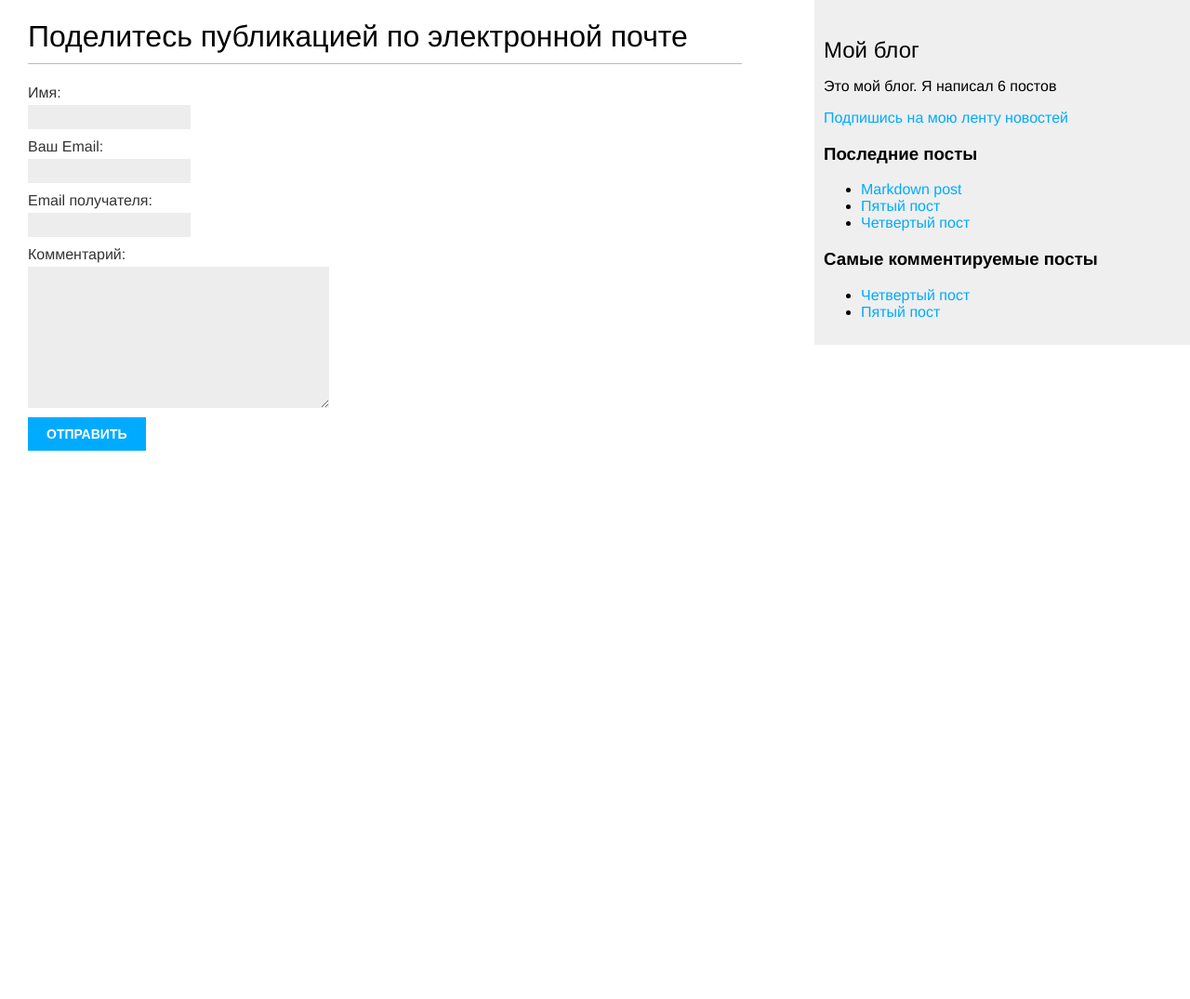
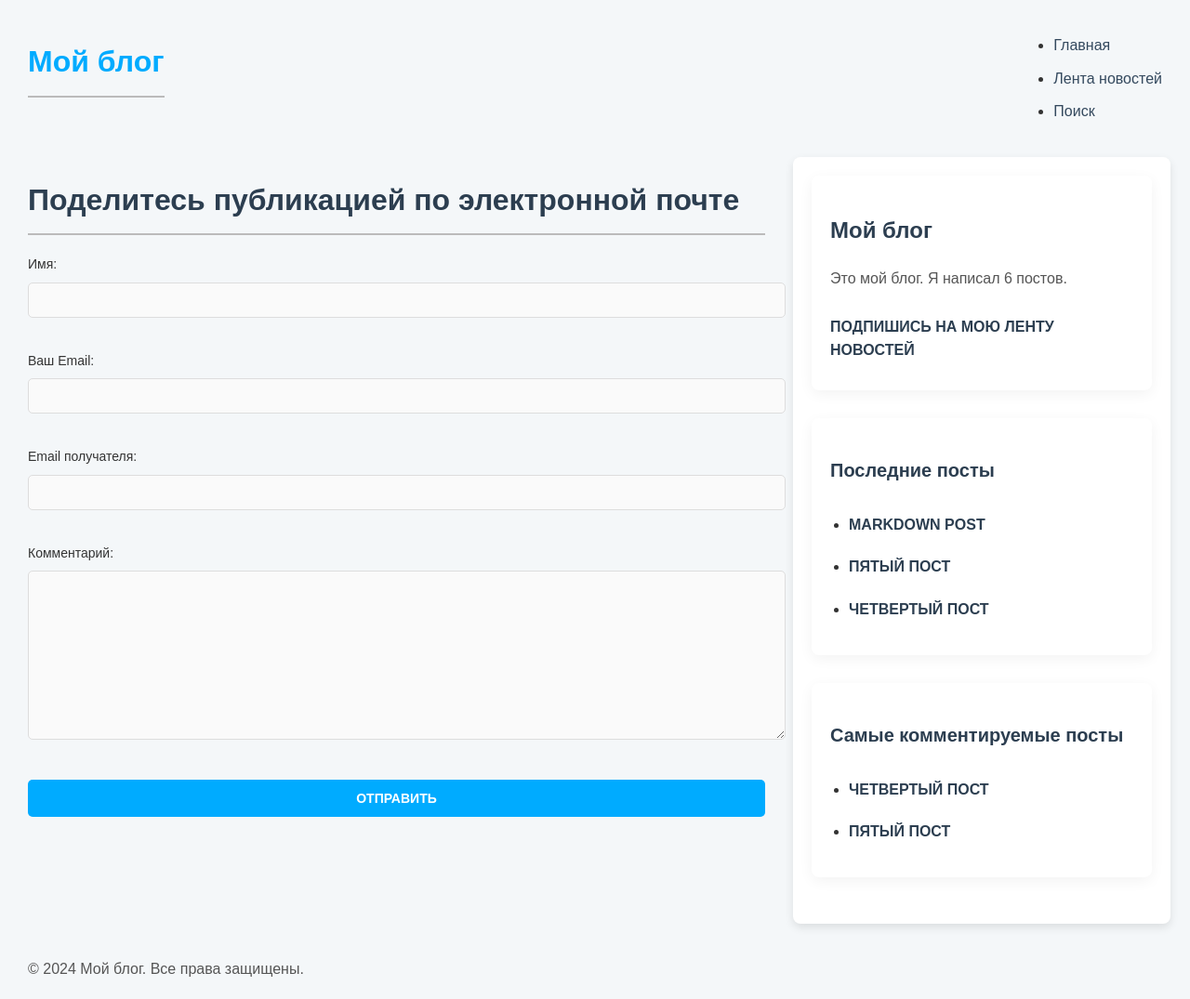
Before and after one commit to Dontgoingforyou/myblog, a Django app: template blog/templates/blog/post/share.html in a window 1280 px wide. Shown: the whole page at 93% size. Before the commit the page ends 485 px from the top, so only its background shows below. Run offline with Django 5.2, Linux system fonts and the light colour scheme; the template is opened without the code that fills it: values that come from a table or form of the project are taken from there, others are empty; data comes from the database, SQL or seed files in the repository.

Commit message:
update template base.html

```diff
--- a/blog/static/css/blog.css
+++ b/blog/static/css/blog.css
@@ -1,97 +1,244 @@
+/* Общие стили для body */
 body {
-    margin:0;
-    padding:0;
-    font-family:helvetica, sans-serif;
+    margin: 0;
+    padding: 0;
+    font-family: 'Arial', sans-serif;
+    background-color: #f4f7f9;
+    color: #333;
+    line-height: 1.6;
 }
 
+/* Ссылки */
 a {
-    color:#00abff;
-    text-decoration:none;
+    color: #00abff;
+    text-decoration: none;
+    transition: color 0.3s ease;
 }
 
-h1 {
-    font-weight:normal;
-    border-bottom:1px solid #bbb;
-    padding:0 0 10px 0;
+a:hover {
+    color: #007bb5;
 }
 
-h2 {
-    font-weight:normal;
-    margin:30px 0 0;
+/* Заголовки */
+h1, h2 {
+    color: #2c3e50;
+    font-weight: 600;
+    margin-bottom: 20px;
 }
 
-#content {
-    float:left;
-    width:60%;
-    padding:0 0 0 30px;
+/* Заголовок главного контента */
+h1 {
+    border-bottom: 2px solid #bbb;
+    padding-bottom: 10px;
 }
 
-#sidebar {
-    float:right;
-    width:30%;
-    padding:10px;
-    background:#efefef;
-    height:100%;
+/* Основной контейнер с контентом и сайдбаром */
+.container {
+    display: flex;
+    justify-content: space-between;
+    margin: 0 30px;
+    padding-top: 20px;
 }
 
+/* Основной контент */
+#content {
+    flex: 0 0 65%;
+    padding-right: 30px;
+}
+
+/* Сайдбар */
+#sidebar {
+    flex: 0 0 30%;
+    background-color: #ffffff;
+    padding: 20px;
+    box-shadow: 0px 4px 10px rgba(0, 0, 0, 0.1);
+    border-radius: 8px;
+}
+
+/* Параграфы */
+p {
+    font-size: 16px;
+    color: #555;
+    margin-bottom: 20px;
+}
+
+/* Параграф с датой */
 p.date {
-    color:#ccc;
-    font-family: georgia, serif;
-    font-size: 16px;
+    color: #888;
+    font-family: 'Georgia', serif;
     font-style: italic;
 }
 
-.left {
-    float:left;
-    margin-right:10px;
+/* Лента подписки */
+#sidebar a {
+    font-weight: bold;
+    color: #2c3e50;
+    display: inline-block;
+    margin-top: 10px;
+    text-transform: uppercase;
 }
 
-/* pagination */
-.pagination {
-    margin:40px 0;
-    font-weight:bold;
+#sidebar a:hover {
+    color: #00abff;
 }
 
-/* forms */
-label {
-    float:left;
-    clear:both;
-    color:#333;
-    margin-bottom:4px;
-}
-input, textarea {
-    clear:both;
-    float:left;
-    margin:0 0 10px;
-    background:#ededed;
-    border:0;
-    padding:6px 10px;
-    font-size:12px;
-}
-input[type=submit] {
-    font-weight:bold;
-    background:#00abff;
-    color:#fff;
-    padding:10px 20px;
-    font-size:14px;
-    text-transform:uppercase;
-}
-.errorlist {
-    color:#cc0033;
-    float:left;
-    clear:both;
-    padding-left:10px;
+/* Стиль для списков последних и популярных постов */
+ul {
+    padding-left: 20px;
 }
 
-/* comments */
+ul li {
+    margin-bottom: 10px;
+}
+
+ul li a {
+    font-size: 16px;
+    color: #34495e;
+    font-weight: 500;
+    transition: color 0.3s ease;
+}
+
+ul li a:hover {
+    color: #00abff;
+}
+
+/* Пагинация */
+.pagination {
+    display: flex;
+    justify-content: center;
+    gap: 15px;
+    margin: 40px 0;
+}
+
+.pagination a {
+    background-color: #00abff;
+    color: #fff;
+    padding: 12px 20px;
+    border-radius: 5px;
+    text-transform: uppercase;
+    text-decoration: none;
+    font-size: 14px;
+    transition: background-color 0.3s;
+}
+
+.pagination a:hover {
+    background-color: #007bb5;
+}
+
+/* Формы */
+label {
+    display: block;
+    margin-bottom: 8px;
+    color: #333;
+    font-size: 14px;
+}
+
+input, textarea {
+    width: 100%;
+    padding: 10px;
+    background-color: #fafafa;
+    border: 1px solid #ddd;
+    border-radius: 5px;
+    font-size: 14px;
+    margin-bottom: 15px;
+}
+
+input[type="submit"] {
+    background-color: #00abff;
+    color: white;
+    font-weight: bold;
+    padding: 12px 20px;
+    border-radius: 5px;
+    text-transform: uppercase;
+    border: none;
+    cursor: pointer;
+    font-size: 14px;
+    transition: background-color 0.3s;
+}
+
+input[type="submit"]:hover {
+    background-color: #007bb5;
+}
+
+/* Ошибки в формах */
+.errorlist {
+    color: #cc0033;
+    margin-top: 10px;
+    padding-left: 10px;
+}
+
+/* Комментарии */
 .comment {
-    padding:10px;
+    padding: 15px;
+    background-color: #ffffff;
+    border-radius: 8px;
+    margin-bottom: 15px;
+    box-shadow: 0 4px 10px rgba(0, 0, 0, 0.05);
 }
+
 .comment:nth-child(even) {
-    background:#efefef;
+    background-color: #f9f9f9;
 }
+
 .comment .info {
-    font-weight:bold;
-    font-size:12px;
-    color:#666;
+    font-size: 14px;
+    font-weight: bold;
+    color: #666;
 }
+
+/* Стиль для блока с изображением */
+.comment .left {
+    float: left;
+    margin-right: 10px;
+    width: 50px;
+    height: 50px;
+    border-radius: 50%;
+    background-size: cover;
+    background-position: center;
+}
+
+/* Дополнительные визуальные эффекты */
+.card {
+    background-color: #ffffff;
+    padding: 20px;
+    border-radius: 8px;
+    box-shadow: 0 4px 15px rgba(0, 0, 0, 0.05);
+    margin-bottom: 30px;
+}
+
+.card h3 {
+    color: #2c3e50;
+    font-size: 20px;
+    font-weight: bold;
+}
+
+.card p {
+    color: #555;
+    font-size: 16px;
+    margin-bottom: 10px;
+}
+
+.card a {
+    color: #00abff;
+    font-weight: bold;
+    text-decoration: none;
+    transition: color 0.3s ease;
+}
+
+.card a:hover {
+    color: #007bb5;
+}
+
+/* Анимации */
+.fadeIn {
+    animation: fadeIn 0.5s ease-out;
+}
+
+@keyframes fadeIn {
+    from {
+        opacity: 0;
+    }
+    to {
+        opacity: 1;
+    }
+}
--- a/blog/templates/blog/base.html
+++ b/blog/templates/blog/base.html
@@ -4,39 +4,69 @@
 <html lang="en">
 <head>
     <meta charset="UTF-8">
-    <title>{% block title %}{% endblock %}</title>
+    <meta name="viewport" content="width=device-width, initial-scale=1.0">
+    <title>{% block title %}Мой блог{% endblock %}</title>
     <link href="{% static 'css/blog.css' %}" rel="stylesheet">
 </head>
 <body>
-    <div id="content">
+    <header>
+        <div class="container">
+            <div id="logo">
+                <h1><a href="/">Мой блог</a></h1>
+            </div>
+            <nav>
+                <ul>
+                    <li><a href="/">Главная</a></li>
+                    <li><a href="{% url 'blog:post_feed' %}">Лента новостей</a></li>
+                    <li><a href="{% url 'blog:post_search' %}">Поиск</a></li>
+                </ul>
+            </nav>
+        </div>
+    </header>
+
+    <div class="container">
+        <main id="content">
             {% block content %}
             {% endblock %}
+        </main>
+
+        <aside id="sidebar">
+            <div class="card">
+                <h2>Мой блог</h2>
+                <p>Это мой блог. {% total_posts as total %} Я написал {{ total }} {{ total|russian_pluralize:"пост,поста,постов" }}.</p>
+                <p><a href="{% url 'blog:post_feed' %}">Подпишись на мою ленту новостей</a></p>
             </div>
-    <div id="sidebar">
-        <h2>Мой блог</h2>
-        <p>
-            Это мой блог.
-            {% total_posts as total %}
-            Я написал {{ total }} {{ total|russian_pluralize:"пост,поста,постов" }}
-        </p>
 
-        <p>
-            <a href="{% url 'blog:post_feed' %}"> Подпишись на мою ленту новостей</a>
-        </p>
-
+            <div class="card">
                 <h3>Последние посты</h3>
                 {% show_latest_posts %}
+            </div>
 
+            <div class="card">
                 <h3>Самые комментируемые посты</h3>
                 {% get_most_commented_posts as most_commented_posts %}
                 <ul>
                     {% for post in most_commented_posts %}
-                <li>
-                    <a href="{{ post.get_absolute_url }}">{{ post.title }}</a>
-                </li>
+                        <li><a href="{{ post.get_absolute_url }}">{{ post.title }}</a></li>
                     {% endfor %}
                 </ul>
+            </div>
+        </aside>
+    </div>
+    <footer>
+        <div class="container">
+            <p>© 2024 Мой блог. Все права защищены.</p>
+        </div>
+    </footer>
 
-    </div>
+    <script>
+        // Пример скрипта для анимации загрузки или улучшений
+        document.addEventListener('DOMContentLoaded', () => {
+            const fadeInElements = document.querySelectorAll('.fadeIn');
+            fadeInElements.forEach(el => {
+                el.classList.add('fade-in');
+            });
+        });
+    </script>
 </body>
 </html>
--- a/config/settings.py
+++ b/config/settings.py
@@ -142,3 +142,5 @@ EMAIL_USE_TLS = False
 EMAIL_HOST_USER = config('EMAIL_HOST_USER')
 EMAIL_HOST_PASSWORD = config('EMAIL_HOST_PASSWORD')
 DEFAULT_FROM_EMAIL = config('DEFAULT_FROM_EMAIL')
+
+LOGIN_URL = '/'
--- a/config/urls.py
+++ b/config/urls.py
@@ -24,6 +24,6 @@ sitemaps = {'posts': PostSitemap}
 
 urlpatterns = [
     path('admin/', admin.site.urls),
-    path('blog/', include('blog.urls', namespace='blog')),
+    path('', include('blog.urls', namespace='blog')),
     path('sitemap.xml', sitemap, {'sitemaps': sitemaps}, name='django.contrib.sitemaps.views.sitemap'),
 ]
```
Lines whose indentation alone changed are shown as unchanged.
